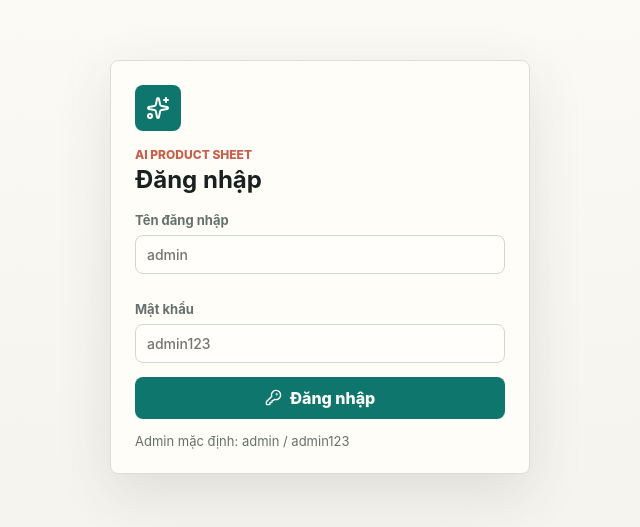
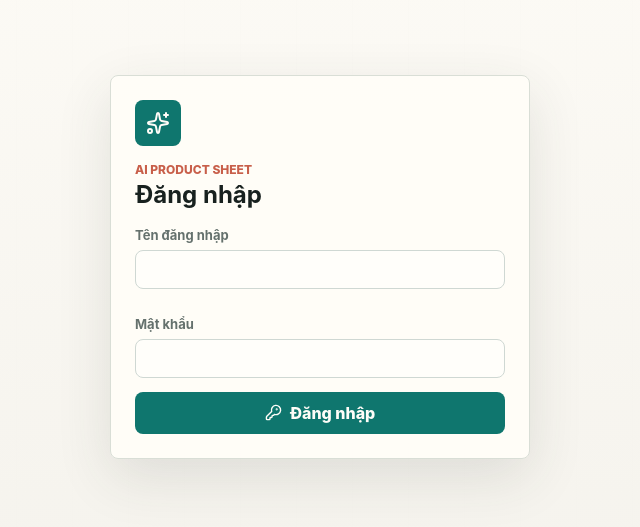
Before and after one commit to hoangtuanan1992-sudo/gia-nhap, a React (Vite) app: page / in a window 1280 px wide. Shown: the part 133-660 px from the top of the page, without its empty margins (320-960 px from the left). Built offline with nearby package versions, Linux system fonts and the light colour scheme.

Commit message:
Update App.jsx

```diff
--- a/src/App.jsx
+++ b/src/App.jsx
@@ -2570,7 +2570,6 @@ function resolveSalePrice(row) {
               <input
                 value={loginForm.username}
                 onChange={(event) => setLoginForm((current) => ({ ...current, username: event.target.value }))}
-                placeholder="admin"
                 autoComplete="username"
               />
             </label>
@@ -2580,7 +2579,6 @@ function resolveSalePrice(row) {
                 type="password"
                 value={loginForm.password}
                 onChange={(event) => setLoginForm((current) => ({ ...current, password: event.target.value }))}
-                placeholder="admin123"
                 autoComplete="current-password"
               />
             </label>
@@ -2590,7 +2588,6 @@ function resolveSalePrice(row) {
               <span>Đăng nhập</span>
             </button>
           </form>
-          <p className="login-hint">Admin mặc định: admin / admin123</p>
         </section>
       </main>
     );
```
